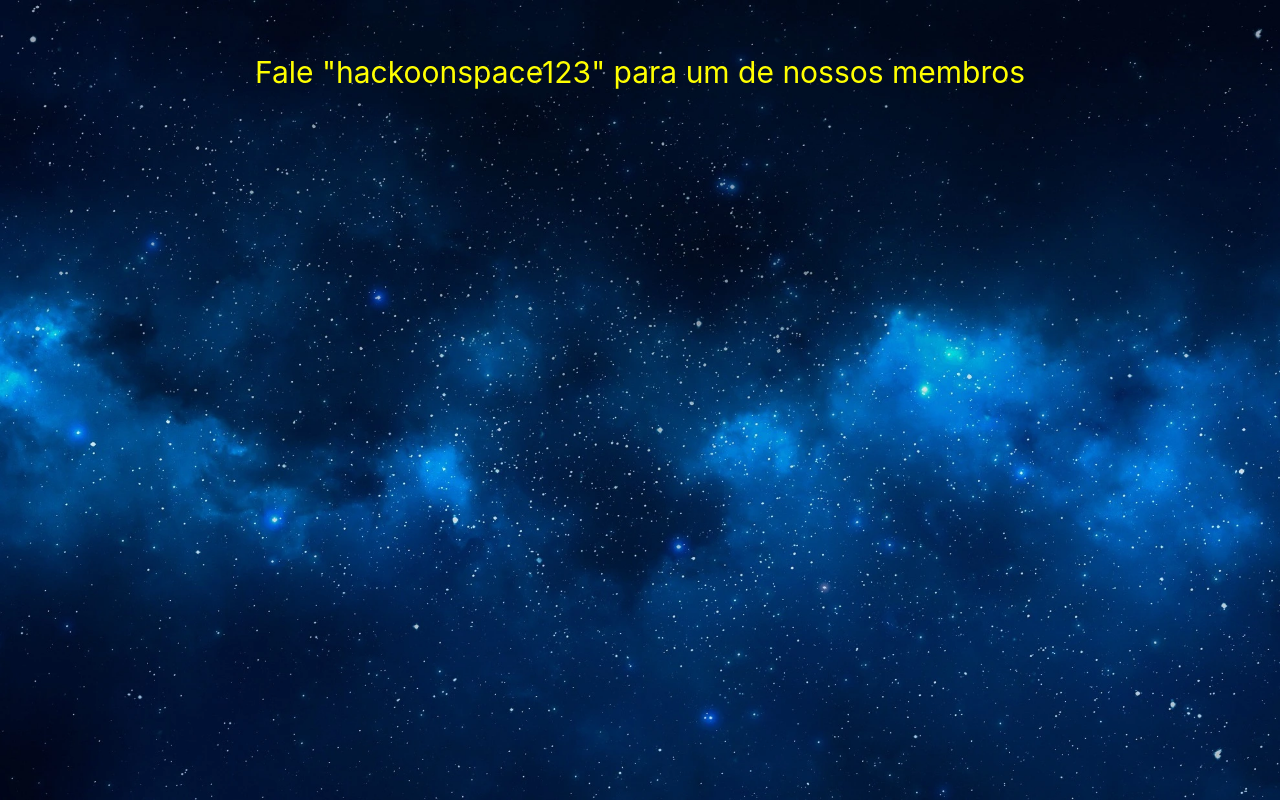
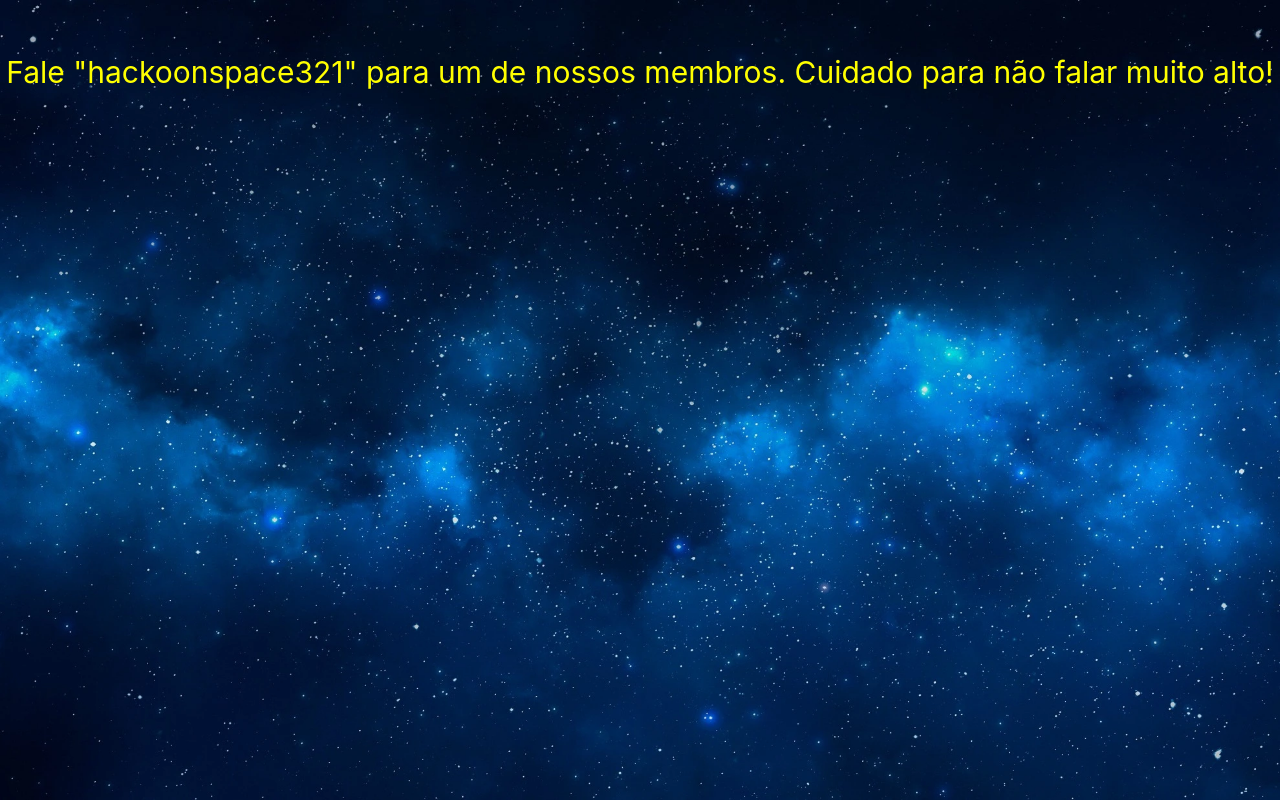
Before and after one commit to hackoonspace/site_v2, a Next.js app: page /supersecreto in a window 1280 px wide. Built offline with nearby package versions, Linux system fonts and the light colour scheme.

Commit message:
Update supersecreto.tsx

```diff
--- a/pages/supersecreto.tsx
+++ b/pages/supersecreto.tsx
@@ -12,7 +12,8 @@ export default function SuperSecreto() {
                     fontSize: 30
                 }}
             >
-                Fale {'"hackoonspace123"'} para um de nossos membros
+                Fale {'"hackoonspace321"'} para um de nossos membros.
+                Cuidado para não falar muito alto!
             </div>
         </>
     );
```
